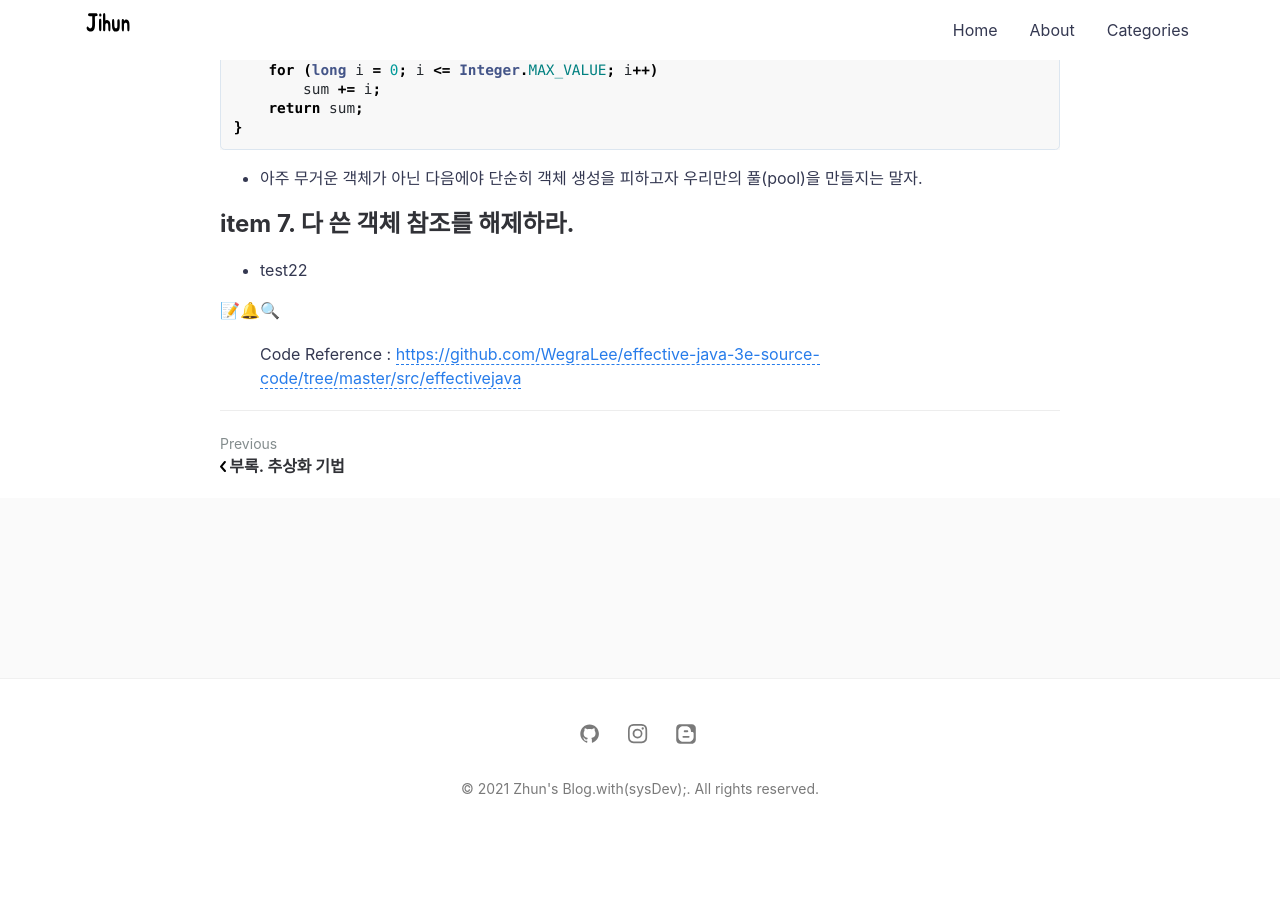
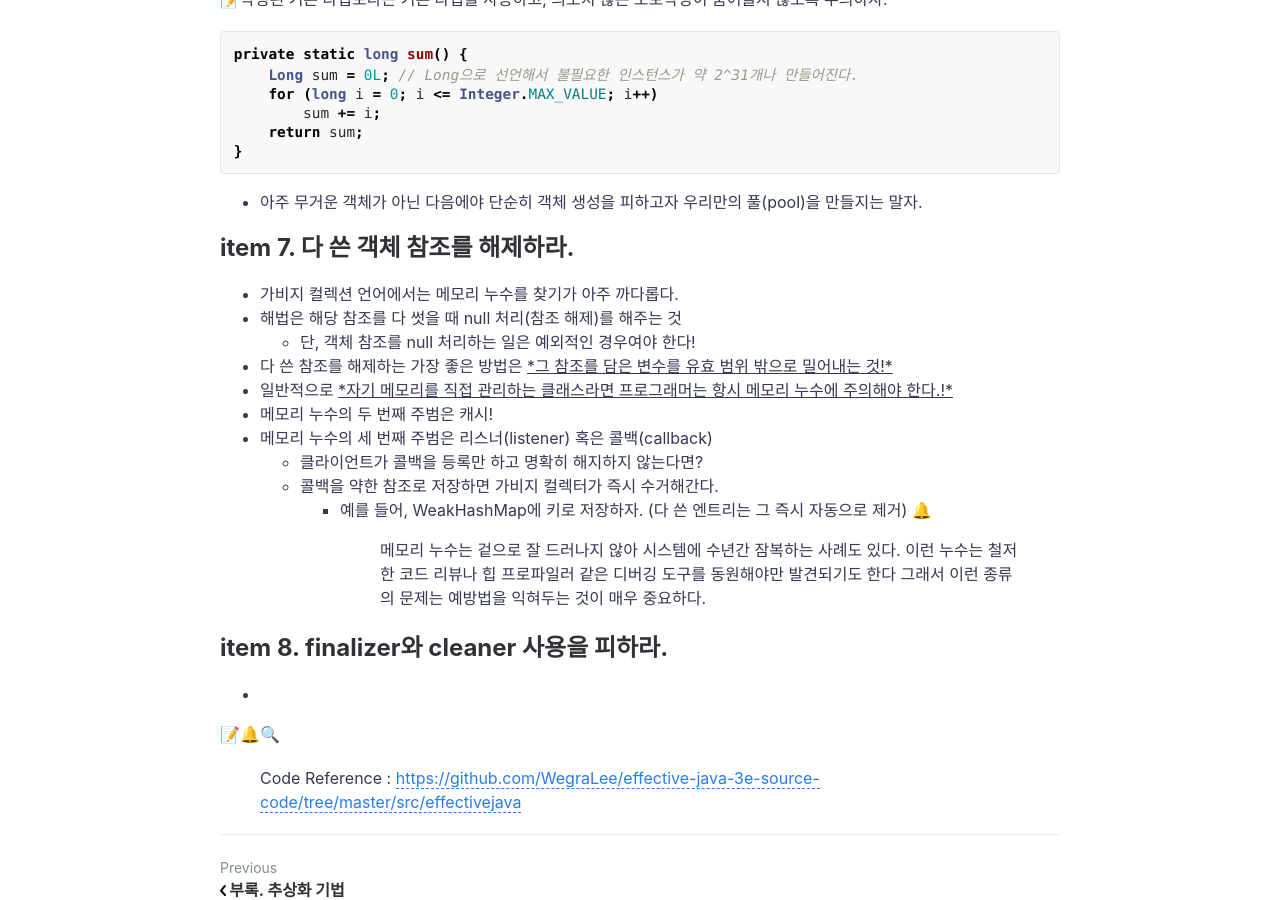
Before and after one commit to jihunparkme/jihunparkme.github.io, a Jekyll site: the page built from _posts/2021-03-02-EffectiveJava_객체_생성과_파괴.md, in a window 1280 px wide and 900 px high, scrolled down 9603 px. Built offline with Jekyll 4.4.1, drawn with Linux system fonts in a browser that asks for light colours; comment, search, counter and statistics services are not loaded; before the commit the page ends 10447 px from its top, so only the background shows below that; some of the changed text lies outside the part shown.

Commit message:
add contents

```diff
--- a/_posts/2021-03-02-EffectiveJava_객체_생성과_파괴.md
+++ b/_posts/2021-03-02-EffectiveJava_객체_생성과_파괴.md
@@ -18,6 +18,7 @@ featured-img: EFF_JAVA
 - [item 5. 자원을 직접 명시하지 말고 의존 객체 주입을 사용하라](item-5-자원을-직접-명시하지-말고-의존-객체-주입을-사용하라)
 - [item 6. 불필요한 객체 생성을 피하라.](item-6-불필요한-객체-생성을-피하라)
 - [item 7. 다 쓴 객체 참조를 해제하라.](item-7-다-쓴-객체-참조를-해제하라)
+- [item 8. finalizer와 cleaner 사용을 피하라.](item-8-finalizer와-cleaner-사용을-피하라)
 
 # 2장. 객체 생성과 파괴
 
@@ -449,11 +450,24 @@ private static long sum() {
 
 ## item 7. 다 쓴 객체 참조를 해제하라.
 
-- test22
+- 가비지 컬렉션 언어에서는 메모리 누수를 찾기가 아주 까다롭다.
+- 해법은 해당 참조를 다 썻을 때 null 처리(참조 해제)를 해주는 것
+  - 단, 객체  참조를 null 처리하는 일은 예외적인 경우여야 한다!
+- 다 쓴 참조를 해제하는 가장 좋은 방법은 <u>*그 참조를 담은 변수를 유효 범위 밖으로 밀어내는 것!*</u>
+- 일반적으로 <u>*자기 메모리를 직접 관리하는 클래스라면 프로그래머는 항시 메모리 누수에 주의해야 한다.!*</u>
+- 메모리 누수의 두 번째 주범은 캐시!
+- 메모리 누수의 세 번째 주범은 리스너(listener) 혹은 콜백(callback)
+  - 클라이언트가 콜백을 등록만 하고 명확히 해지하지 않는다면?
+  - 콜백을 약한 참조로 저장하면 가비지 컬렉터가 즉시 수거해간다.
+    - 예를 들어, WeakHashMap에 키로 저장하자. (다 쓴 엔트리는 그 즉시 자동으로 제거)
+🔔
+> 메모리 누수는 겉으로 잘 드러나지 않아 시스템에 수년간 잠복하는 사례도 있다.
+> 이런 누수는 철저한 코드 리뷰나 힙 프로파일러 같은 디버깅 도구를 동원해야만 발견되기도 한다
+> 그래서 이런 종류의 문제는 예방법을 익혀두는 것이 매우 중요하다.
 
+## item 8. finalizer와 cleaner 사용을 피하라.
 
-
-
+-
 
 
 
```
